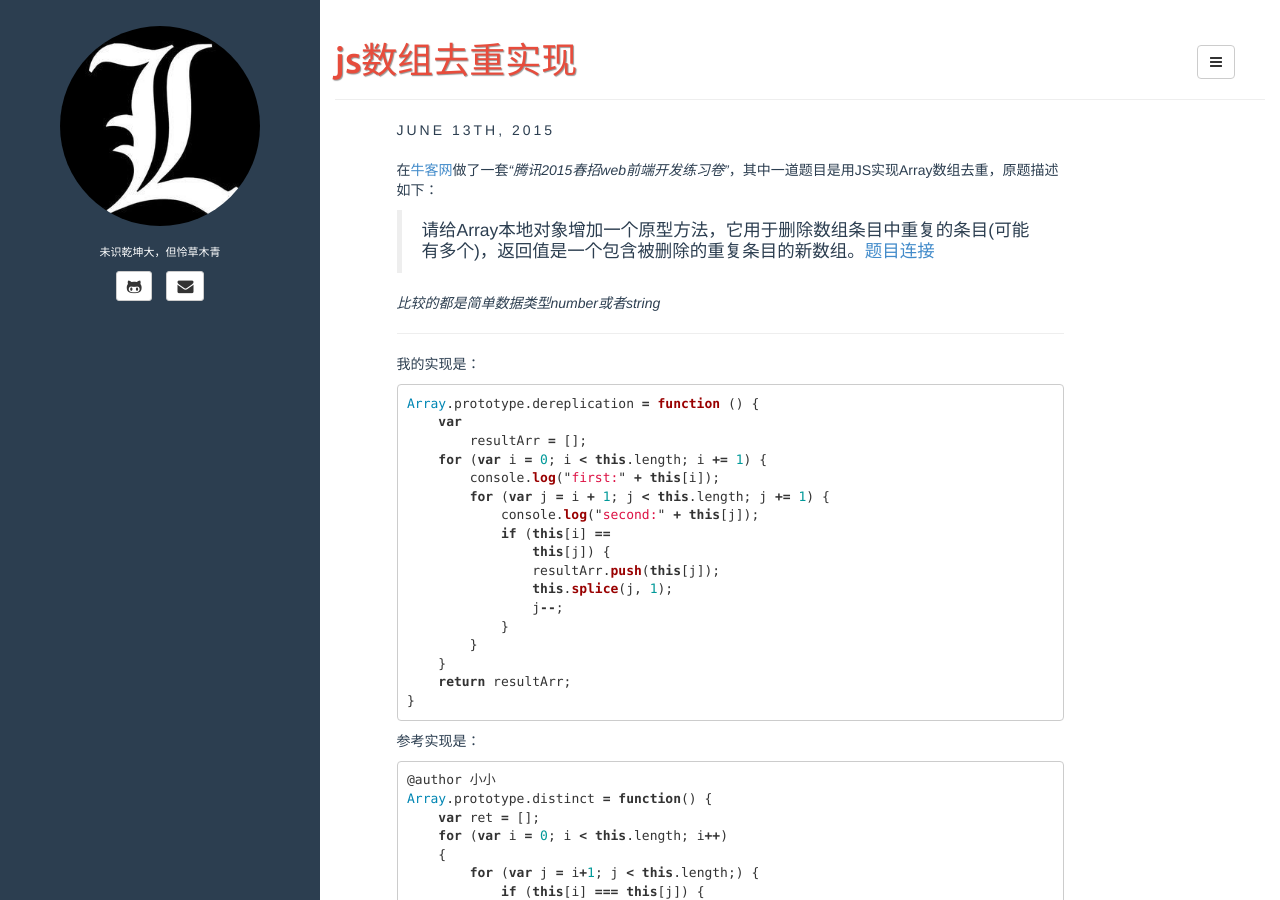
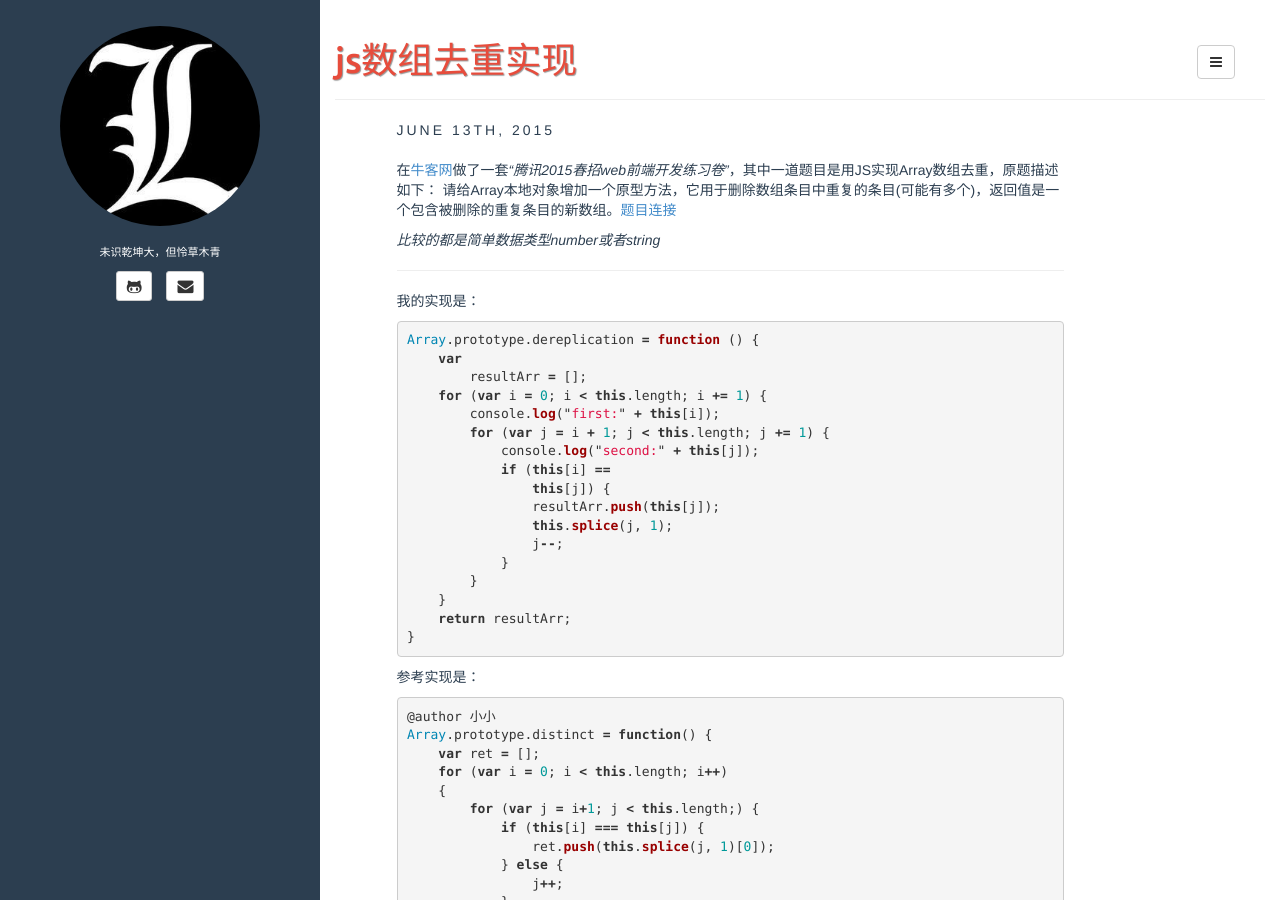
Before and after one commit to Yuliang-Lee/Yuliang-Lee.github.io, a Jekyll site: the page built from _posts/2015-06-13-数组去重实现.md, in a window 1280 px wide and 900 px high. Built offline with Jekyll 4.4.1, drawn with Linux system fonts in a browser that asks for light colours; comment, search, counter and statistics services are not loaded.

Commit message:
调整md语法

```diff
--- a/_posts/2015-06-13-数组去重实现.md
+++ b/_posts/2015-06-13-数组去重实现.md
@@ -8,13 +8,13 @@
 ---
 
 在[牛客网][1]做了一套*“腾讯2015春招web前端开发练习卷”*，其中一道题目是用JS实现Array数组去重，原题描述如下：
-> 请给Array本地对象增加一个原型方法，它用于删除数组条目中重复的条目(可能有多个)，返回值是一个包含被删除的重复条目的新数组。[题目连接][2]
+    请给Array本地对象增加一个原型方法，它用于删除数组条目中重复的条目(可能有多个)，返回值是一个包含被删除的重复条目的新数组。[题目连接][2]
 
 *比较的都是简单数据类型number或者string*
 
 ------
 我的实现是：
-~~~ javascript
+{% highlight js %}
 Array.prototype.dereplication = function () {
     var
         resultArr = [];
@@ -32,10 +32,10 @@
     }
     return resultArr;
 }
-~~~
+{% endhighlight %}
 
 参考实现是：
-~~~javascript
+{% highlight js %}
 @author 小小
 Array.prototype.distinct = function() {
     var ret = [];
@@ -51,10 +51,10 @@
      }
      return ret;
 }
-~~~
+{% endhighlight %}
 
 我的代码和推荐的代码非常的相似，可以说思路都是一样的，但是在讨论中看到了许多人提出了**单循环实现**的代码，其中一个觉得挺巧妙的实现是：
-~~~javascript
+{% highlight js %}
 @author 盖斯贝雷
 Array.prototype.distinct = function () {
     var arr = [];
@@ -67,7 +67,7 @@
     }
     return arr;
 }
-~~~
+{% endhighlight %}
 利用Object的key唯一的特点，来判断数组后续元素有是否已经存在重复。
 
 -------
```
